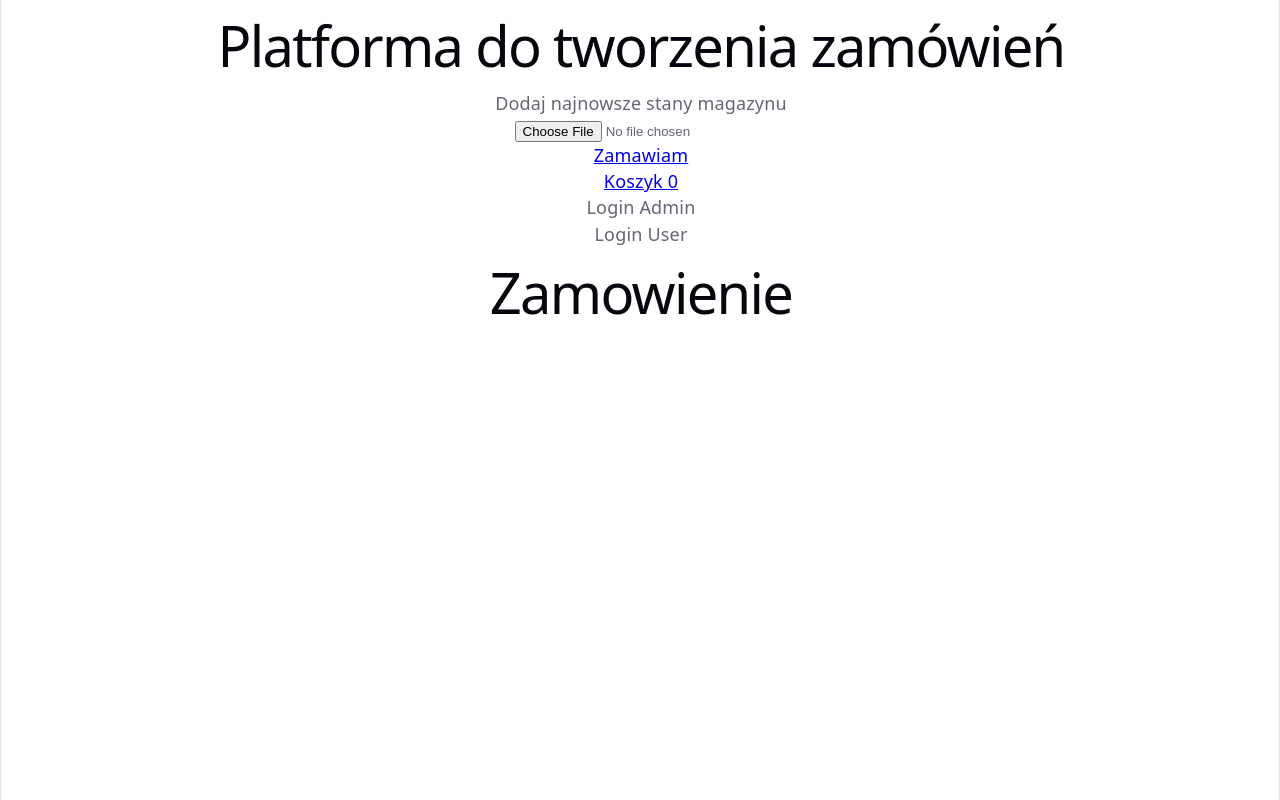
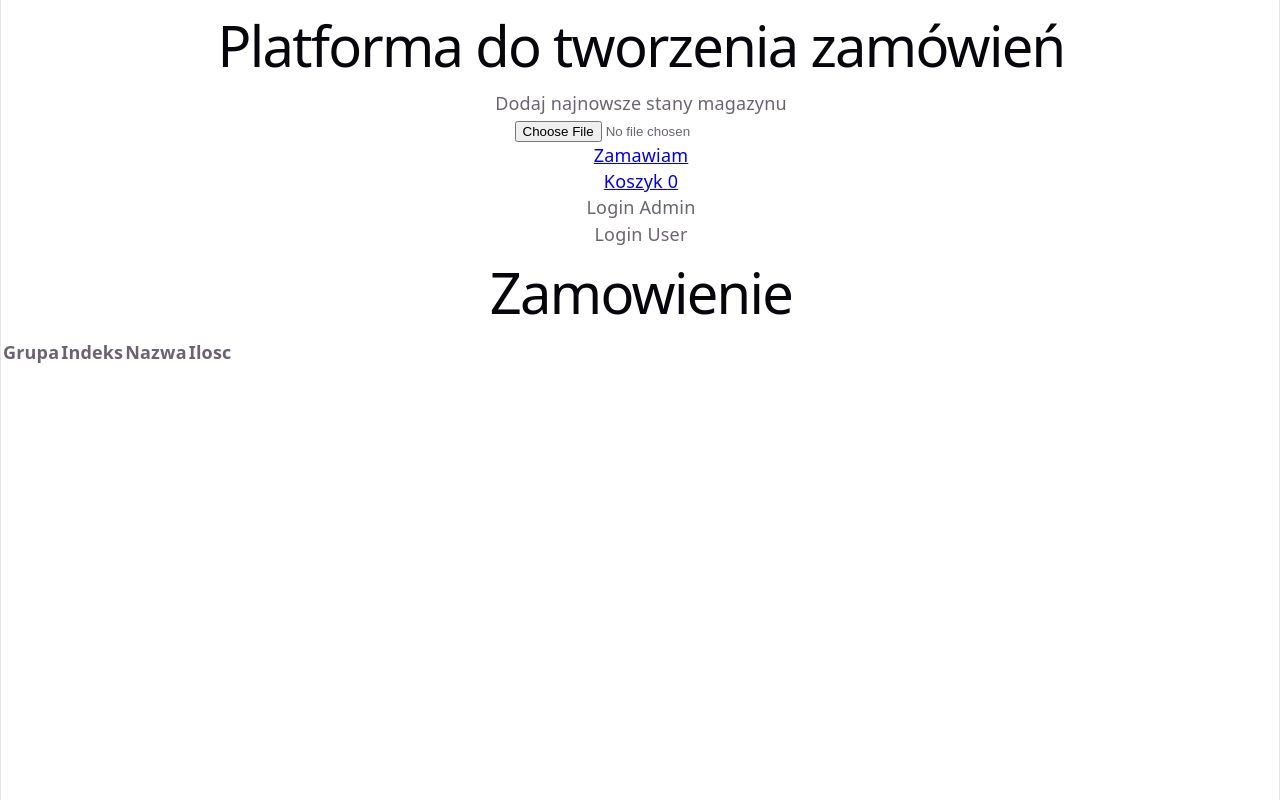
Before and after one commit to marcinoles87/orderApp, a React (Vite) app: page /zamowienie in a window 1280 px wide. Built offline with nearby package versions, Linux system fonts and the light colour scheme.

Commit message:
add zamowienie

```diff
--- a/src/App.jsx
+++ b/src/App.jsx
@@ -64,7 +64,7 @@ function App() {
 
         <Routes>
           <Route path="*" element={<Main text={text} setKoszyk={setKoszyk}></Main>} ></Route>
-          <Route path="zamowienie" element={<Zamowienie></Zamowienie>}></Route>
+          <Route path="zamowienie" element={<Zamowienie koszyk={koszyk}></Zamowienie>}></Route>
         </Routes>
 
      </BrowserRouter>
--- a/src/assets/components/Main.jsx
+++ b/src/assets/components/Main.jsx
@@ -1,4 +1,3 @@
-import React from 'react'
 import Stany from './Stany'
 
 function Main({text,setKoszyk}) {
--- a/src/assets/components/Zamowienie.jsx
+++ b/src/assets/components/Zamowienie.jsx
@@ -1,8 +1,43 @@
 
-function Zamowienie() {
+function Zamowienie({koszyk}) {
   return (
     <div className="zamowienie-container">
       <h1>Zamowienie</h1>
+              <table>
+                <thead>
+                   <tr>
+                        <th>Grupa</th>
+                        <th>Indeks</th>
+                        <th>Nazwa</th>
+                        <th>Ilosc</th>
+                    </tr>
+                </thead>
+
+                <tbody>
+
+                   {koszyk.map( (item) =>{
+                    return(
+
+                            <tr key={item.INDEKS}>
+                                <th>{item.GRUPA}</th>
+                                <th>{item.INDEKS}</th>
+                                <th>{item.NAZWA}</th>
+                                <th>1szt</th>
+
+                            </tr>
+
+
+
+
+
+                )
+            })}
+                </tbody>
+
+
+
+            </table>
+
     </div>
   )
 }
```
